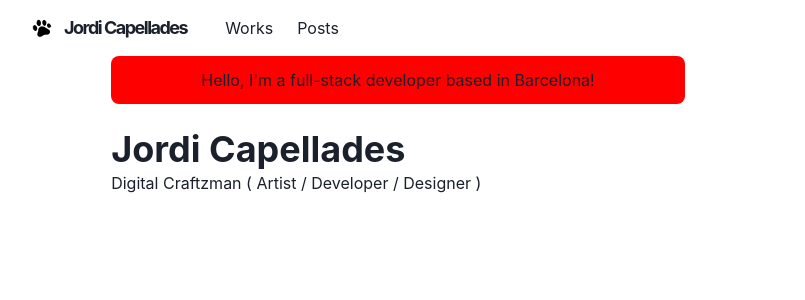
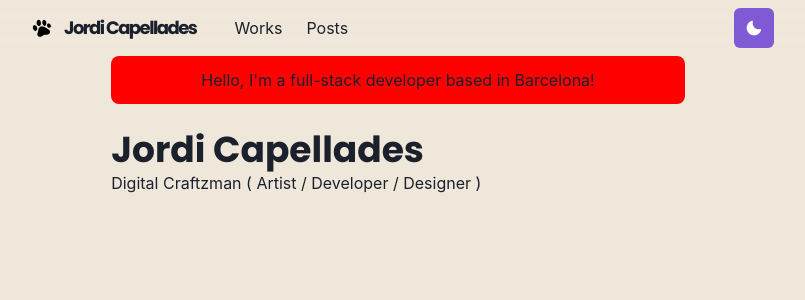
Before and after one commit to jordicapedo/jordidev-homepage, a Next.js app: page / in a window 1280 px wide. Shown: the top 300 px of the page, without its empty margins (242-1047 px from the left). Built offline with nearby package versions, Linux system fonts and the light colour scheme.

Commit message:
support dark theme

```diff
--- /dev/null
+++ b/components/fonts.js
@@ -0,0 +1,6 @@
+const Fonts = () => (
+  <style jsx global>{`
+    @import url('https://fonts.googleapis.com/css2?family=Inter:wght@300;700&family=Poppins:wght@300;700&display=swap');
+  `}</style>
+)
+export default Fonts
--- a/components/navbar.js
+++ b/components/navbar.js
@@ -14,7 +14,8 @@
   IconButton,
   useColorModeValue
 } from '@chakra-ui/react'
-import { HamburgerIcon } from '@chakra-ui/icons'
+import { HamburgerIcon, GithubIcon } from '@chakra-ui/icons'
+import ThemeToggleButton from './theme-toggle-button'
 
 const LinkItem = ({ href, path, children }) => {
   const active = path === href
@@ -72,6 +73,7 @@
           </LinkItem>
         </Stack>
         <Box flex={1} align="right">
+          <ThemeToggleButton />
           <Box ml={2} display={{ base: 'inline-block', md: 'none' }}>
             <Menu>
               <MenuButton
@@ -79,7 +81,26 @@
                 icon={<HamburgerIcon />}
                 variant="outline"
                 aria-label="Options"
-              ></MenuButton>
+              />
+              <MenuList>
+                <NextLink href="/" passHref>
+                  <MenuItem as={Link}>About</MenuItem>
+                </NextLink>
+                <NextLink href="/works" passHref>
+                  <MenuItem as={Link}>Works</MenuItem>
+                </NextLink>
+                <NextLink href="/posts" passHref>
+                  <MenuItem as={Link}>Posts</MenuItem>
+                </NextLink>
+                <NextLink href="/posts" passHref>
+                  <MenuItem
+                    as={Link}
+                    href="https://github.com/jordicapedo/jordidev-homepage"
+                  >
+                    View Source
+                  </MenuItem>
+                </NextLink>
+              </MenuList>
             </Menu>
           </Box>
         </Box>
--- /dev/null
+++ b/components/theme-toggle-button.js
@@ -0,0 +1,17 @@
+import { IconButton, useColorMode, useColorModeValue } from '@chakra-ui/react'
+import { SunIcon, MoonIcon } from '@chakra-ui/icons'
+
+const ThemeToggleButton = () => {
+  const { toggleColorMode } = useColorMode()
+
+  return (
+    <IconButton
+      aria-label="Toggle theme"
+      colorScheme={useColorModeValue('purple', 'orange')}
+      icon={useColorModeValue(<MoonIcon />, <SunIcon />)}
+      onClick={toggleColorMode}
+    ></IconButton>
+  )
+}
+
+export default ThemeToggleButton
--- /dev/null
+++ b/lib/theme.js
@@ -0,0 +1,55 @@
+import { extendTheme } from '@chakra-ui/react'
+import { mode } from '@chakra-ui/theme-tools'
+
+const styles = {
+  global: (props) => ({
+    body: {
+      bg: mode('#f0e7db', '#202023')(props)
+    }
+  })
+}
+
+const components = {
+  Heading: {
+    variants: {
+      'section-title': {
+        textDecoration: 'underline',
+        fontSize: 20,
+        textUnderlineOffset: 6,
+        textDecorationColor: '#525252',
+        textDecorationThickness: 4,
+        marginTop: 3,
+        marginBottom: 4
+      }
+    }
+  },
+  Link: {
+    baseStyle: (props) => ({
+      color: mode('#3d7aed', '#ff63c3')(props),
+      textUnderlineOffset: 3
+    })
+  }
+}
+
+const fonts = {
+  heading: "'Poppins'"
+}
+
+const colors = {
+  glassTeal: '#88ccca'
+}
+
+const config = {
+  initilaColorMode: 'dark',
+  useSystemColorMode: true
+}
+
+const theme = extendTheme({
+  config,
+  styles,
+  components,
+  colors,
+  fonts
+})
+
+export default theme
--- a/pages/_app.js
+++ b/pages/_app.js
@@ -1,9 +1,12 @@
 import { ChakraProvider } from '@chakra-ui/react'
 import Layout from '../components/layouts/main'
+import theme from '../lib/theme'
+import Fonts from '../components/fonts'
 
 const Website = ({ Component, pageProps, router }) => {
   return (
-    <ChakraProvider resetCSS>
+    <ChakraProvider theme={theme}>
+      <Fonts />
       <Layout router={router}>
         <Component {...pageProps} key={router.route} />
       </Layout>
--- /dev/null
+++ b/pages/_document.js
@@ -0,0 +1,18 @@
+import { ColorModeScript } from '@chakra-ui/react'
+import NextDocument, { Html, Head, Main, NextScript } from 'next/document'
+import theme from '../lib/theme'
+
+export default class Document extends NextDocument {
+  render() {
+    return (
+      <Html lang="en">
+        <Head />
+        <body>
+          <ColorModeScript initialColorMode={theme.config.initilaColorMode} />
+          <Main />
+          <NextScript />
+        </body>
+      </Html>
+    )
+  }
+}
```
